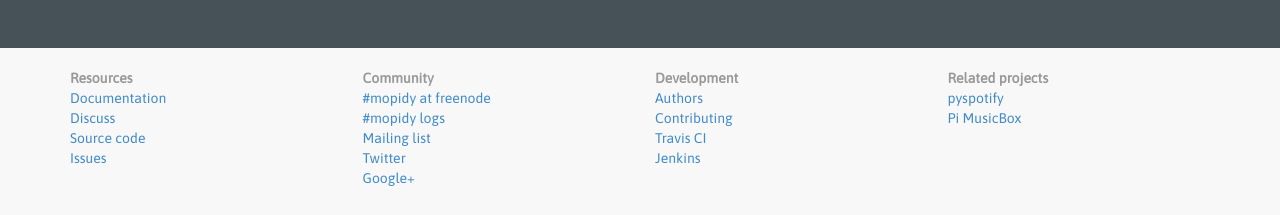
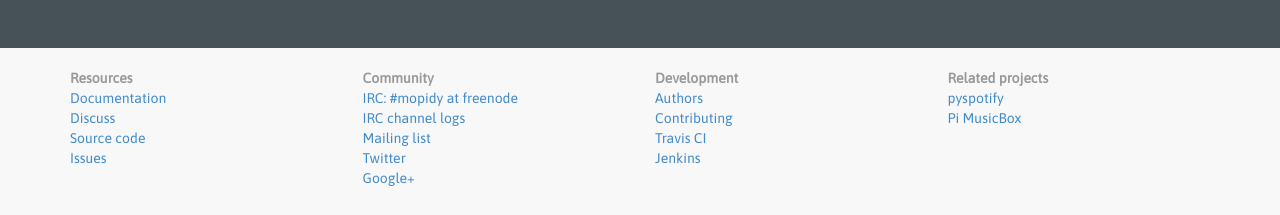
Before and after one commit to mopidy/website, a Jekyll site: the page built from index.html, in a window 1280 px wide and 900 px high, scrolled down 2401 px. Shown: the part 682-897 px from the top of the window. Built offline with Jekyll 4.4.1, drawn with Linux system fonts in a browser that asks for light colours; comment, search, counter and statistics services are not loaded.

Commit message:
Use term 'IRC' in IRC links

```diff
--- a/_layouts/default.html
+++ b/_layouts/default.html
@@ -69,8 +69,9 @@
             <ul class="list-unstyled">
               <li><strong>Community</strong></li>
               <li><a href="http://webchat.freenode.net/?channels=mopidy">
-                #mopidy at freenode</a></li>
-              <li><a href="https://botbot.me/freenode/mopidy/">#mopidy logs</a></li>
+                IRC: #mopidy at freenode</a></li>
+              <li><a href="https://botbot.me/freenode/mopidy/">
+                IRC channel logs</a></li>
               <li><a href="https://groups.google.com/d/forum/mopidy">
                 Mailing list</a></li>
               <li><a href="https://twitter.com/mopidy">Twitter</a></li>
```
